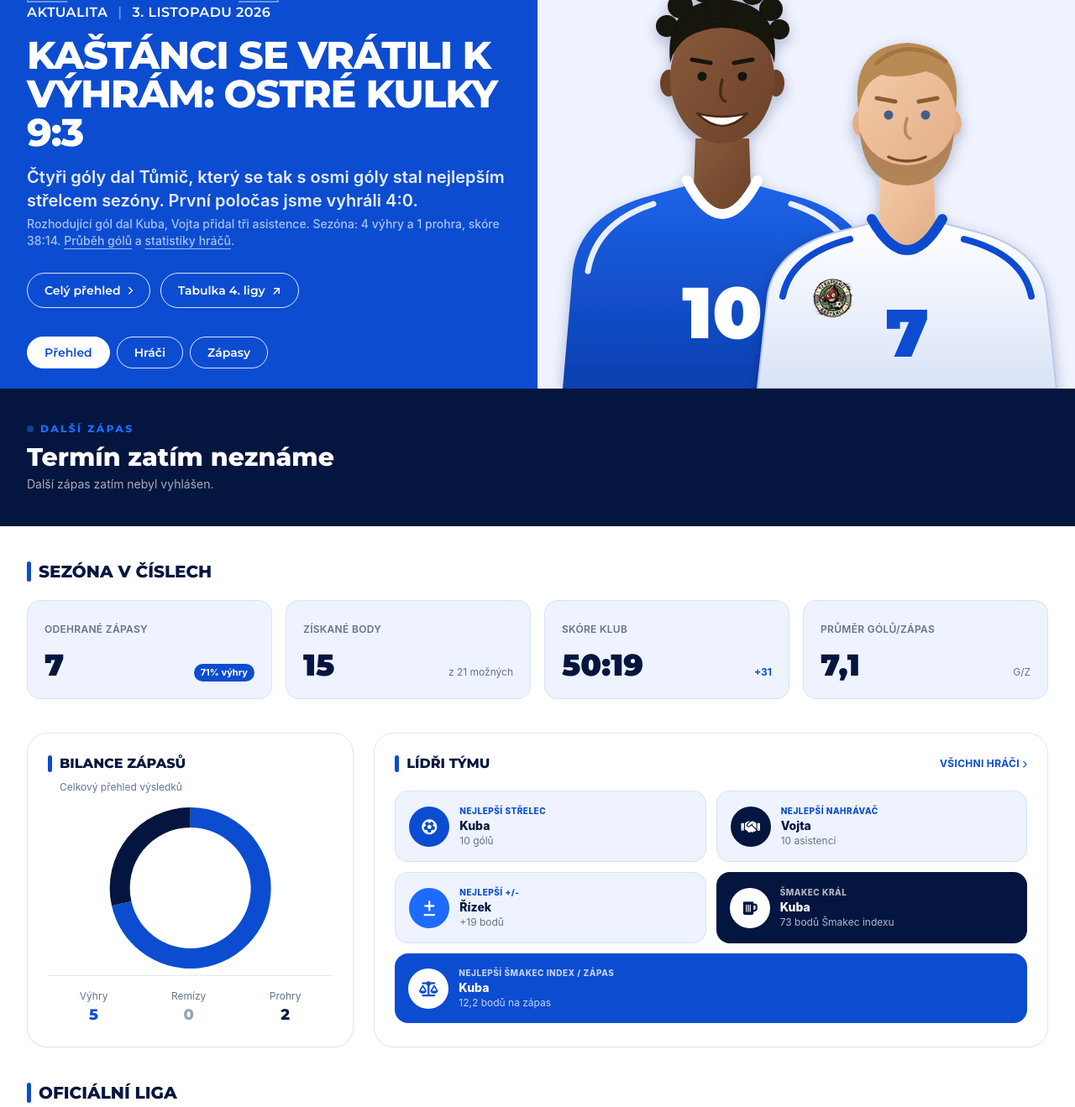
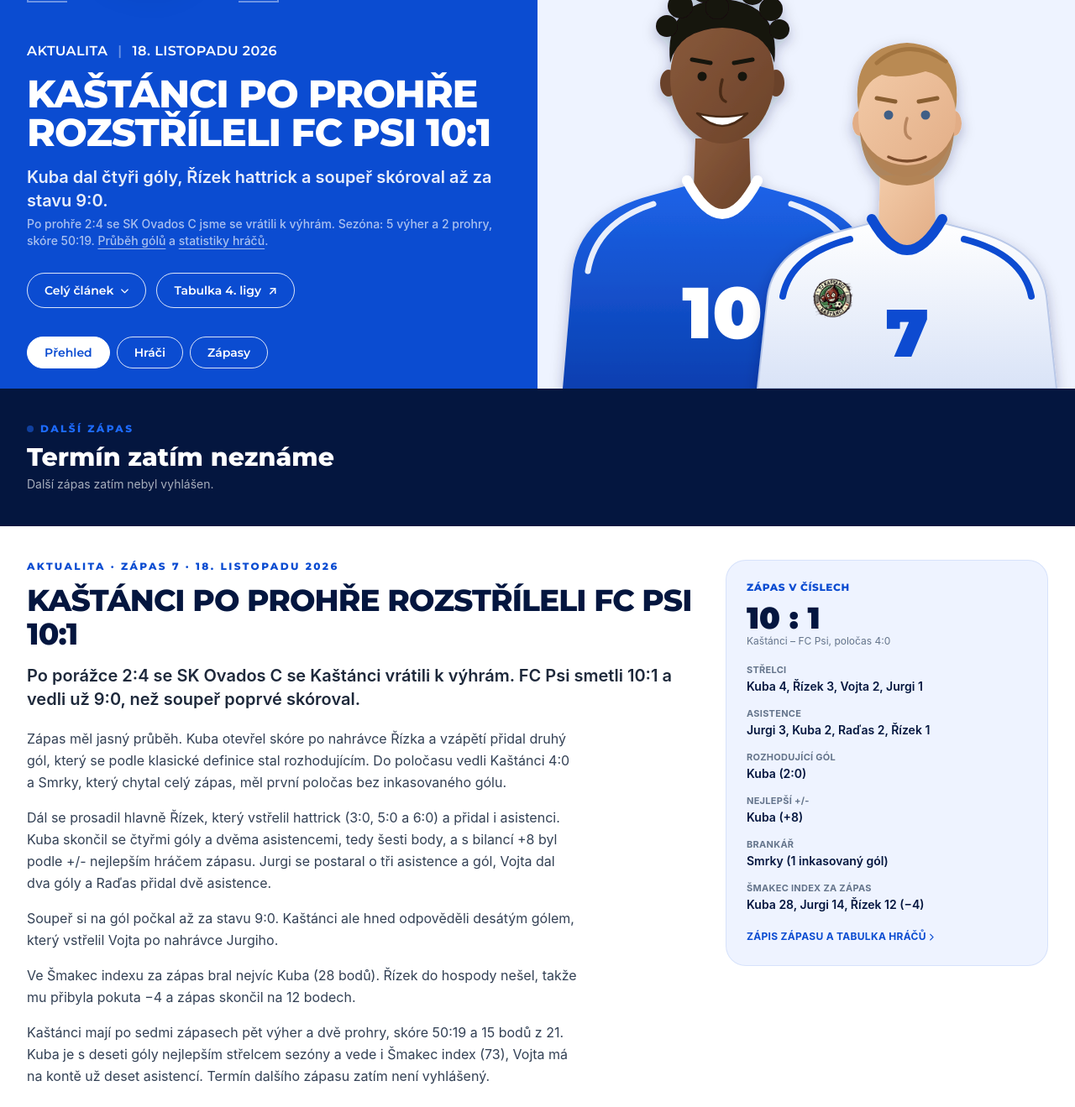
Before and after one commit to fp9dy7hp6v-crypto/Kastanci, a plain HTML site: page index.html in a window 1280 px wide. Shown: the part 398-1717 px from the top of the page at 84% size. Drawn offline with nearby package versions, Linux system fonts and the light colour scheme.

Commit message:
Článek o zápase s FC Psi (10:1) a aktualizace úvodní aktuality
Co-Authored-By: Claude Sonnet 5.5 <noreply@anthropic.com>
Claude-Session: https://claude.ai/code/session_018kNoMz6TMzEqAw7Rmd34rM

```diff
--- a/index.html
+++ b/index.html
@@ -152,19 +152,19 @@
 
                         <div class="relative max-w-3xl md:max-w-[calc(50vw-4rem)] md:pb-24 md:pl-0">
                             <p class="text-white font-display font-semibold uppercase text-sm md:text-base tracking-wide flex items-center gap-3">
-                                <span id="heroEyebrow">Aktualita</span><span class="text-white/40" aria-hidden="true">|</span><time datetime="2026-11-03">3. listopadu 2026</time>
+                                <span id="heroEyebrow">Aktualita</span><span class="text-white/40" aria-hidden="true">|</span><time datetime="2026-11-18">18. listopadu 2026</time>
                             </p>
                             <h1 id="heroTitle" class="mt-4 text-white font-display font-extrabold uppercase text-4xl sm:text-5xl md:text-[42px] lg:text-[46px] leading-[1.08] tracking-tight">
-                                Kaštánci se vrátili k výhrám: Ostré kulky 9:3
+                                Kaštánci po prohře rozstříleli FC Psi 10:1
                             </h1>
                             <p id="heroNote" class="mt-4 text-white/90 text-lg sm:text-xl font-semibold">
-                                Čtyři góly dal Tůmič, který se tak s osmi góly stal nejlepším střelcem sezóny. První poločas jsme vyhráli 4:0.
-                                <span class="block text-sm font-medium text-white/65 mt-1">Rozhodující gól dal Kuba, Vojta přidal tři asistence. Sezóna: 4 výhry a 1 prohra, skóre 38:14. <button type="button" data-tab="matches" class="underline underline-offset-4 hover:text-white">Průběh gólů</button> a <button type="button" data-tab="players" class="underline underline-offset-4 hover:text-white">statistiky hráčů</button>.</span>
+                                Kuba dal čtyři góly, Řízek hattrick a soupeř skóroval až za stavu 9:0.
+                                <span class="block text-sm font-medium text-white/65 mt-1">Po prohře 2:4 se SK Ovados C jsme se vrátili k výhrám. Sezóna: 5 výher a 2 prohry, skóre 50:19. <button type="button" data-tab="matches" class="underline underline-offset-4 hover:text-white">Průběh gólů</button> a <button type="button" data-tab="players" class="underline underline-offset-4 hover:text-white">statistiky hráčů</button>.</span>
                             </p>
                             <div class="mt-7 flex flex-wrap items-center gap-3">
-                                <button type="button" data-tab="matches" class="pill rounded-full px-5 py-2.5 text-sm font-semibold inline-flex items-center gap-2">
-                                    Celý přehled <i class="fa-solid fa-chevron-right text-[10px]"></i>
-                                </button>
+                                <a href="#clanek" class="pill rounded-full px-5 py-2.5 text-sm font-semibold inline-flex items-center gap-2">
+                                    Celý článek <i class="fa-solid fa-chevron-down text-[10px]"></i>
+                                </a>
                                 <a href="https://strahovskaliga.cz/Liga/?LID=4" target="_blank" rel="noopener noreferrer" class="pill rounded-full px-5 py-2.5 text-sm font-semibold inline-flex items-center gap-2">
                                     Tabulka 4. ligy <span aria-hidden="true">&#8599;</span>
                                 </a>
@@ -298,6 +298,35 @@
 
             <!-- Statistiky -->
             <div class="max-w-7xl mx-auto px-4 sm:px-6 lg:px-8 py-10 space-y-10">
+                <article id="clanek" class="scroll-mt-24 grid grid-cols-1 lg:grid-cols-3 gap-8">
+                    <div class="lg:col-span-2">
+                        <p class="font-display font-extrabold uppercase text-xs tracking-[.2em] text-royal">Aktualita &middot; Zápas 7 &middot; <time datetime="2026-11-18">18. listopadu 2026</time></p>
+                        <h2 class="mt-3 font-display font-extrabold uppercase text-3xl sm:text-4xl leading-tight tracking-tight text-navy">Kaštánci po prohře rozstříleli FC Psi 10:1</h2>
+                        <p class="mt-4 text-lg sm:text-xl font-semibold text-slate-800">Po porážce 2:4 se SK Ovados C se Kaštánci vrátili k výhrám. FC Psi smetli 10:1 a vedli už 9:0, než soupeř poprvé skóroval.</p>
+                        <div class="mt-5 space-y-4 text-base leading-relaxed text-slate-700 max-w-prose">
+                            <p>Zápas měl jasný průběh. Kuba otevřel skóre po nahrávce Řízka a vzápětí přidal druhý gól, který se podle klasické definice stal rozhodujícím. Do poločasu vedli Kaštánci 4:0 a Smrky, který chytal celý zápas, měl první poločas bez inkasovaného gólu.</p>
+                            <p>Dál se prosadil hlavně Řízek, který vstřelil hattrick (3:0, 5:0 a 6:0) a přidal i asistenci. Kuba skončil se čtyřmi góly a dvěma asistencemi, tedy šesti body, a s bilancí +8 byl podle +/- nejlepším hráčem zápasu. Jurgi se postaral o tři asistence a gól, Vojta dal dva góly a Raďas přidal dvě asistence.</p>
+                            <p>Soupeř si na gól počkal až za stavu 9:0. Kaštánci ale hned odpověděli desátým gólem, který vstřelil Vojta po nahrávce Jurgiho.</p>
+                            <p>Ve Šmakec indexu za zápas bral nejvíc Kuba (28 bodů). Řízek do hospody nešel, takže mu přibyla pokuta &minus;4 a zápas skončil na 12 bodech.</p>
+                            <p>Kaštánci mají po sedmi zápasech pět výher a dvě prohry, skóre 50:19 a 15 bodů z 21. Kuba je s deseti góly nejlepším střelcem sezóny a vede i Šmakec index (73), Vojta má na kontě už deset asistencí. Termín dalšího zápasu zatím není vyhlášený.</p>
+                        </div>
+                    </div>
+                    <aside class="bg-mist border border-royal/10 rounded-3xl p-5 sm:p-6 self-start">
+                        <p class="font-display font-extrabold uppercase text-xs tracking-wider text-royal">Zápas v číslech</p>
+                        <p class="mt-2 font-display font-black text-4xl text-navy">10 : 1</p>
+                        <p class="text-xs text-slate-500">Kaštánci &ndash; FC Psi, poločas 4:0</p>
+                        <dl class="mt-4 space-y-3 text-sm">
+                            <div><dt class="text-[11px] font-bold uppercase tracking-wide text-slate-500">Střelci</dt><dd class="text-navy font-semibold">Kuba 4, Řízek 3, Vojta 2, Jurgi 1</dd></div>
+                            <div><dt class="text-[11px] font-bold uppercase tracking-wide text-slate-500">Asistence</dt><dd class="text-navy font-semibold">Jurgi 3, Kuba 2, Raďas 2, Řízek 1</dd></div>
+                            <div><dt class="text-[11px] font-bold uppercase tracking-wide text-slate-500">Rozhodující gól</dt><dd class="text-navy font-semibold">Kuba (2:0)</dd></div>
+                            <div><dt class="text-[11px] font-bold uppercase tracking-wide text-slate-500">Nejlepší +/-</dt><dd class="text-navy font-semibold">Kuba (+8)</dd></div>
+                            <div><dt class="text-[11px] font-bold uppercase tracking-wide text-slate-500">Brankář</dt><dd class="text-navy font-semibold">Smrky (1 inkasovaný gól)</dd></div>
+                            <div><dt class="text-[11px] font-bold uppercase tracking-wide text-slate-500">Šmakec index za zápas</dt><dd class="text-navy font-semibold">Kuba 28, Jurgi 14, Řízek 12 (&minus;4)</dd></div>
+                        </dl>
+                        <button type="button" data-tab="matches" class="mt-5 text-xs font-bold uppercase tracking-wide text-royal hover:text-navy">Zápis zápasu a tabulka hráčů <i class="fa-solid fa-chevron-right text-[9px]"></i></button>
+                    </aside>
+                </article>
+
                 <div>
                     <h2 class="section-title font-display font-extrabold uppercase text-xl text-navy mb-5">Sezóna v číslech</h2>
                     <div class="grid grid-cols-2 lg:grid-cols-4 gap-3 sm:gap-4">
```
